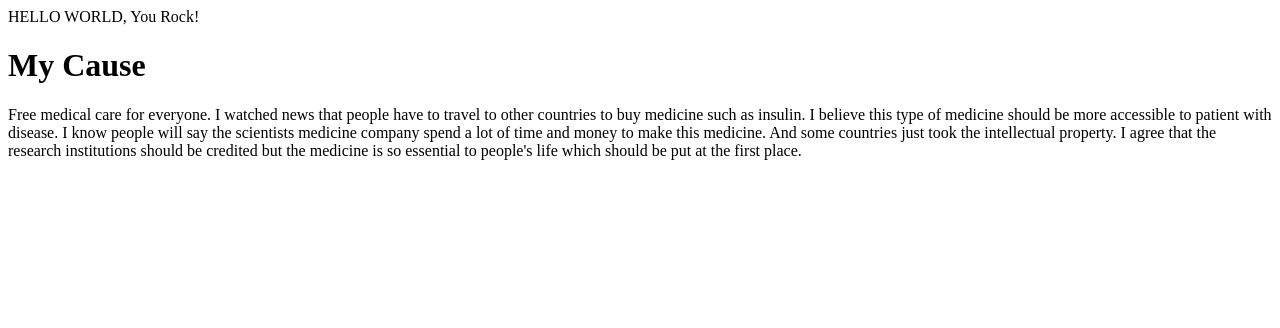
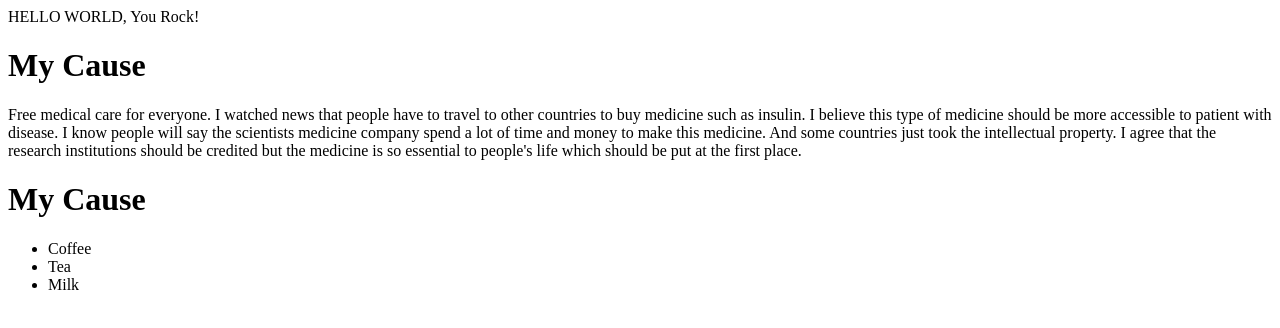
Before and after one commit to popoyeye1988/Snowmoon, a plain HTML site: page index.html in a window 1280 px wide. Drawn offline with Linux system fonts and the light colour scheme.

Commit message:
Update index.html

```diff
--- a/index.html
+++ b/index.html
@@ -12,5 +12,14 @@ HELLO WORLD, You Rock!
     I agree that the research institutions should be credited but the medicine is so essential to people's life which should be put at the first place.
   </p>
 
+ <h1>
+  My Cause
+</h1>
+ <ul>
+  <li>Coffee</li>
+  <li>Tea</li>
+  <li>Milk</li>
+</ul>
+
 </body>
 </html>
```
